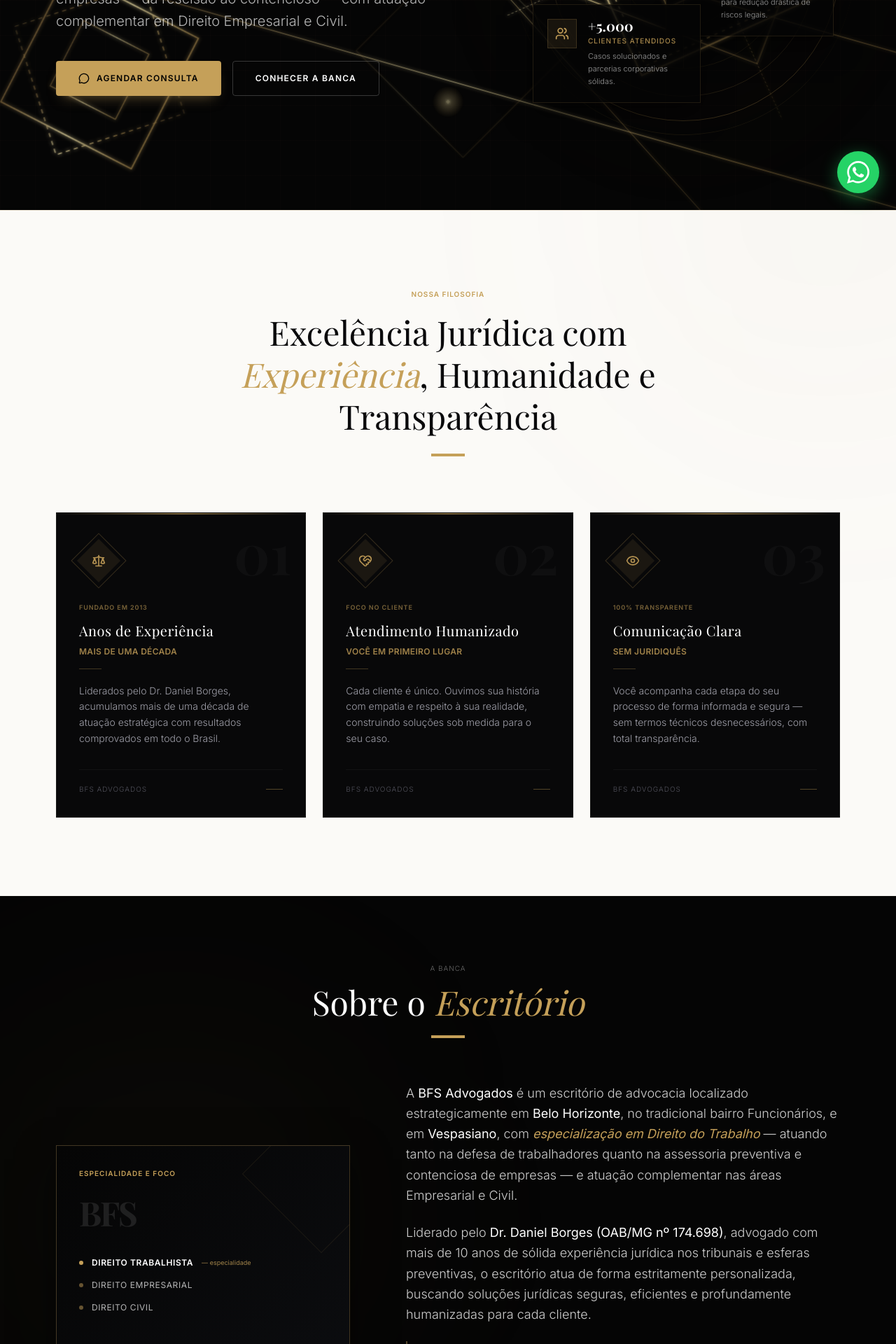
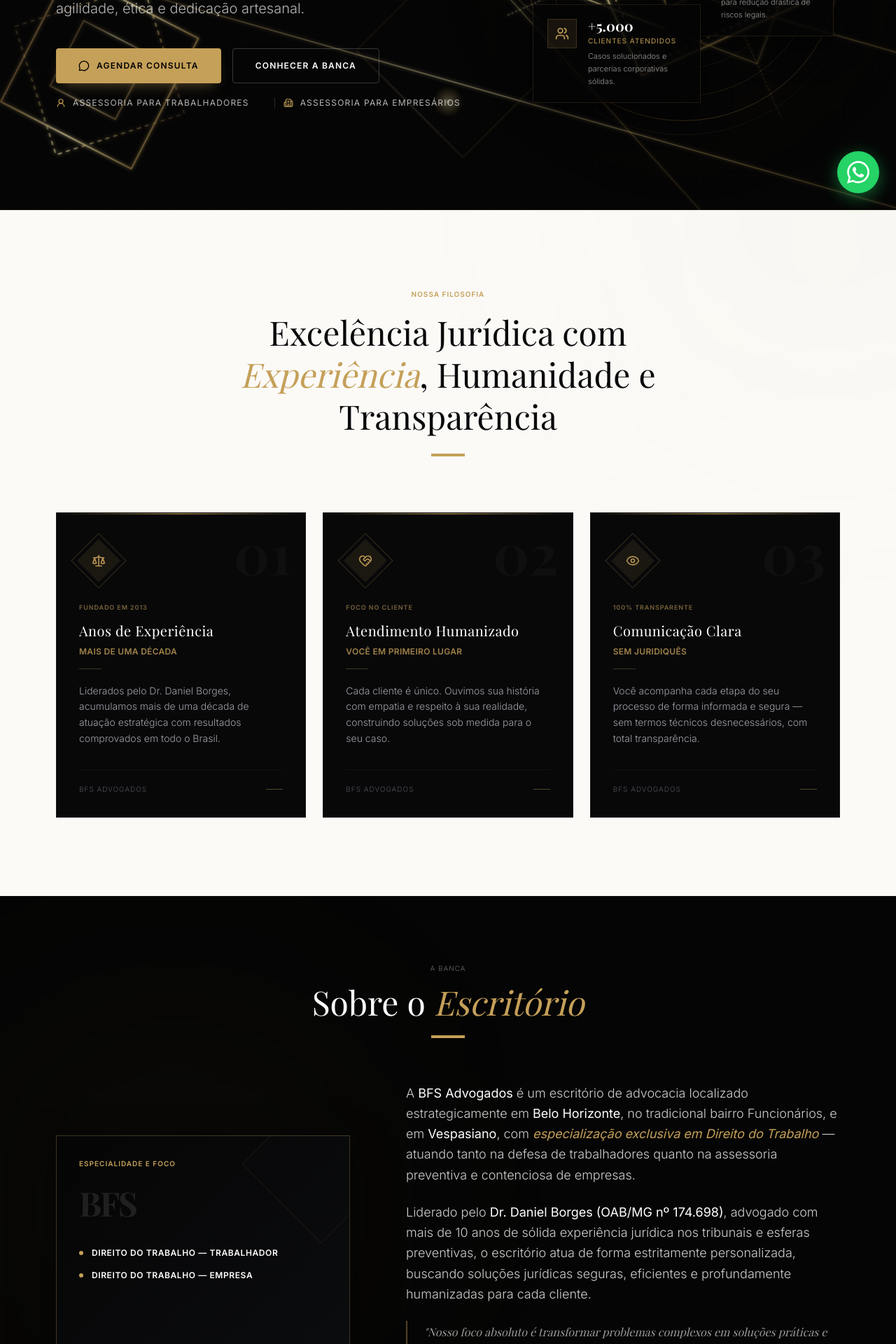
Before and after one commit to mindflowai1/bsfadvogados_aistudio, a React (Vite) app: page / in a window 1280 px wide. Shown: the part 500-2420 px from the top of the page at 70% size. Built offline with nearby package versions, Linux system fonts and the light colour scheme; a web font is replaced by a local one.

Commit message:
trabalhista total

```diff
--- a/index.html
+++ b/index.html
@@ -10,7 +10,7 @@
     <!-- End Google Tag Manager -->
     <meta charset="UTF-8" />
     <meta name="viewport" content="width=device-width, initial-scale=1.0" />
-    <title>BFS Advogados</title>
+    <title>BFS Advogados | Direito do Trabalho</title>
     <link rel="icon" type="image/png" href="/logo.png" />
   </head>
   <body>
--- a/src/components/About.tsx
+++ b/src/components/About.tsx
@@ -44,16 +44,11 @@
               <ul className="space-y-4 pt-4">
                 <li className="flex items-center gap-3 text-xs tracking-wider uppercase text-white font-semibold">
                   <span className="w-1.5 h-1.5 bg-brand-gold rounded-full shrink-0"></span>
-                  Direito Trabalhista
-                  <span className="text-[9px] text-brand-gold/80 normal-case tracking-normal font-medium">— especialidade</span>
+                  Direito do Trabalho — Trabalhador
                 </li>
-                <li className="flex items-center gap-3 text-xs tracking-wider uppercase text-white/70 font-medium">
-                  <span className="w-1.5 h-1.5 bg-brand-gold/50 rounded-full shrink-0"></span>
-                  Direito Empresarial
-                </li>
-                <li className="flex items-center gap-3 text-xs tracking-wider uppercase text-white/70 font-medium">
-                  <span className="w-1.5 h-1.5 bg-brand-gold/50 rounded-full shrink-0"></span>
-                  Direito Civil
+                <li className="flex items-center gap-3 text-xs tracking-wider uppercase text-white font-semibold">
+                  <span className="w-1.5 h-1.5 bg-brand-gold rounded-full shrink-0"></span>
+                  Direito do Trabalho — Empresa
                 </li>
               </ul>
             </div>
@@ -69,7 +64,7 @@
           {/* Right Column: The Biography Content */}
           <div className="lg:col-span-7 space-y-6 text-white/80 font-light leading-relaxed text-base md:text-lg">
             <p>
-              A <strong className="text-white font-medium">BFS Advogados</strong> é um escritório de advocacia localizado estrategicamente em <strong className="text-white font-medium">Belo Horizonte</strong>, no tradicional bairro Funcionários, e em <strong className="text-white font-medium">Vespasiano</strong>, com <span className="text-brand-gold font-medium italic">especialização em Direito do Trabalho</span> — atuando tanto na defesa de trabalhadores quanto na assessoria preventiva e contenciosa de empresas — e atuação complementar nas áreas Empresarial e Civil.
+              A <strong className="text-white font-medium">BFS Advogados</strong> é um escritório de advocacia localizado estrategicamente em <strong className="text-white font-medium">Belo Horizonte</strong>, no tradicional bairro Funcionários, e em <strong className="text-white font-medium">Vespasiano</strong>, com <span className="text-brand-gold font-medium italic">especialização exclusiva em Direito do Trabalho</span> — atuando tanto na defesa de trabalhadores quanto na assessoria preventiva e contenciosa de empresas.
             </p>
 
             <p>
--- a/src/components/Hero.tsx
+++ b/src/components/Hero.tsx
@@ -1,10 +1,14 @@
 import { motion } from 'motion/react';
-import { MessageCircle, Star, Award, TrendingUp, Users, ShieldCheck } from 'lucide-react';
+import { MessageCircle, Star, Award, TrendingUp, Users, ShieldCheck, UserRound, Building2, ArrowRight } from 'lucide-react';
 
 export function Hero() {
   const whatsappNumber = "5531985911342";
   const whatsappMessage = encodeURIComponent("Olá, visitei o site da BFS Advogados e gostaria de agendar uma consulta.");
   const whatsappLink = `https://wa.me/${whatsappNumber}?text=${whatsappMessage}`;
+
+  const goToAudience = (audience: 'trabalhador' | 'empresa') => () => {
+    window.dispatchEvent(new CustomEvent('bfs:set-audience', { detail: audience }));
+  };
 
   return (
     <section className="min-h-screen flex flex-col bg-brand-navy relative overflow-hidden">
@@ -166,7 +170,7 @@
               transition={{ duration: 0.8, ease: "easeOut", delay: 0.15 }}
             >
               <p className="text-white/70 text-lg md:text-xl font-light leading-relaxed mb-10 max-w-xl">
-                Assessoria trabalhista completa para trabalhadores e empresas — da rescisão ao contencioso — com atuação complementar em Direito Empresarial e Civil.
+                Assessoria trabalhista completa para trabalhadores e empresas — da consultoria preventiva ao contencioso — com agilidade, ética e dedicação artesanal.
               </p>
             </motion.div>
 
@@ -190,6 +194,33 @@
                 className="inline-flex items-center justify-center px-8 py-4 bg-transparent border border-white/20 hover:border-brand-gold hover:text-brand-gold text-white uppercase text-xs tracking-widest font-bold transition-all duration-300 rounded-sm"
               >
                 Conhecer A Banca
+              </a>
+            </motion.div>
+
+            <motion.div
+              initial={{ opacity: 0, y: 30 }}
+              animate={{ opacity: 1, y: 0 }}
+              transition={{ duration: 0.8, ease: "easeOut", delay: 0.4 }}
+              className="flex flex-col sm:flex-row gap-3 mt-5"
+            >
+              <a
+                href="#areas-atuacao"
+                onClick={goToAudience('trabalhador')}
+                className="inline-flex items-center gap-2.5 text-white/70 hover:text-brand-gold text-xs uppercase tracking-widest font-medium transition-colors duration-300 group"
+              >
+                <UserRound className="w-3.5 h-3.5 shrink-0 text-brand-gold" />
+                Assessoria para Trabalhadores
+                <ArrowRight className="w-3.5 h-3.5 shrink-0 -translate-x-1 opacity-0 group-hover:opacity-100 group-hover:translate-x-0 transition-all duration-300" />
+              </a>
+              <span className="hidden sm:block w-px h-4 bg-white/15 self-center"></span>
+              <a
+                href="#areas-atuacao"
+                onClick={goToAudience('empresa')}
+                className="inline-flex items-center gap-2.5 text-white/70 hover:text-brand-gold text-xs uppercase tracking-widest font-medium transition-colors duration-300 group"
+              >
+                <Building2 className="w-3.5 h-3.5 shrink-0 text-brand-gold" />
+                Assessoria para Empresários
+                <ArrowRight className="w-3.5 h-3.5 shrink-0 -translate-x-1 opacity-0 group-hover:opacity-100 group-hover:translate-x-0 transition-all duration-300" />
               </a>
             </motion.div>
           </div>
--- a/src/components/PracticeAreas.tsx
+++ b/src/components/PracticeAreas.tsx
@@ -1,4 +1,4 @@
-import { useState } from 'react';
+import { useEffect, useState } from 'react';
 import { motion, AnimatePresence } from 'motion/react';
 import {
   ChevronDown,
@@ -302,6 +302,18 @@
 
   const categories = audience === 'trabalhador' ? workerCategories : companyCategories;
 
+  useEffect(() => {
+    const handler = (e: Event) => {
+      const detail = (e as CustomEvent<Audience>).detail;
+      if (detail === 'trabalhador' || detail === 'empresa') {
+        setAudience(detail);
+        setOpenIndex(0);
+      }
+    };
+    window.addEventListener('bfs:set-audience', handler);
+    return () => window.removeEventListener('bfs:set-audience', handler);
+  }, []);
+
   const handleAudienceChange = (value: Audience) => {
     setAudience(value);
     setOpenIndex(0);
--- a/src/components/Testimonials.tsx
+++ b/src/components/Testimonials.tsx
@@ -4,18 +4,18 @@
 const testimonials = [
   {
     name: "Maria L.",
-    category: "Direito Civil",
-    text: "Passei por uma situação muito difícil quando tentaram tomar o imóvel da minha mãe, e achei que não conseguiríamos resolver. O escritório nos acompanhou em cada etapa com muita atenção e clareza, sempre explicando tudo de forma simples. Conseguimos a reintegração da posse e hoje estamos tranquilos novamente. Sou muito grata pelo cuidado e pela dedicação que tiveram com nossa causa."
+    category: "Rescisão e Verbas",
+    text: "Fui demitida depois de anos de empresa e recebi minha rescisão calculada errada. O escritório revisou tudo, identificou os valores que faltavam e conseguiu o pagamento correto rapidamente. Me explicaram cada etapa com muita clareza, sem juridiquês. Hoje estou tranquila e recomendo de olhos fechados."
   },
   {
     name: "Paulo S.",
-    category: "Direito Empresarial",
-    text: "Desde o início da empresa, o escritório sempre esteve ao nosso lado. Contratos, reuniões, orientações e qualquer problema jurídico que aparece, somos atendidos com rapidez e muita responsabilidade. O que mais gosto é a forma humana com que tratam a gente, sempre disponíveis e prontos para ajudar. Hoje temos muito mais segurança para tocar o nosso negócio."
+    category: "Consultoria Trabalhista Empresarial",
+    text: "Desde o início da empresa, o escritório nos orienta em todas as questões trabalhistas: contratos, jornada, banco de horas e prevenção de passivos. Somos atendidos com rapidez e responsabilidade sempre que surge uma dúvida. Hoje temos muito mais segurança jurídica para tocar o negócio."
   },
   {
     name: "Sandra C.",
     category: "Direito Trabalhista",
-    text: "Procurei o escritório depois de passar por muitos problemas trabalhando em um hotel, sem receber meus direitos corretamente. Fui muito bem atendida desde a primeira conversa. Conseguimos o reconhecimento da insalubridade e todos os direitos da rescisão como deveriam ser pagos. Recomendo de olhos fechados, não só para causas trabalhistas, mas para qualquer situação jurídica em que a pessoa precise de um atendimento sério e humano."
+    text: "Procurei o escritório depois de passar por muitos problemas trabalhando em um hotel, sem receber meus direitos corretamente. Fui muito bem atendida desde a primeira conversa. Conseguimos o reconhecimento da insalubridade e todos os direitos da rescisão como deveriam ser pagos. Recomendo de olhos fechados para qualquer trabalhador que precise de um atendimento sério e humano."
   }
 ];
 
```
